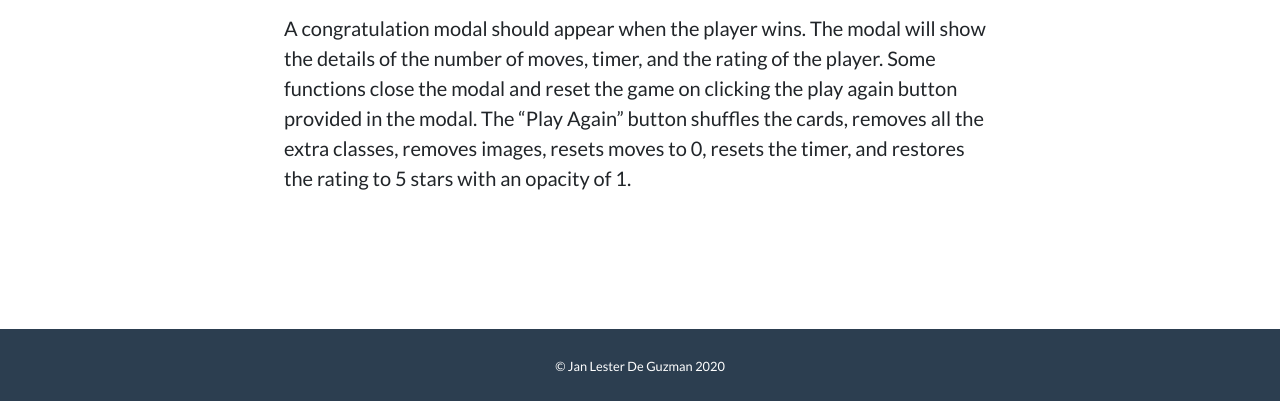
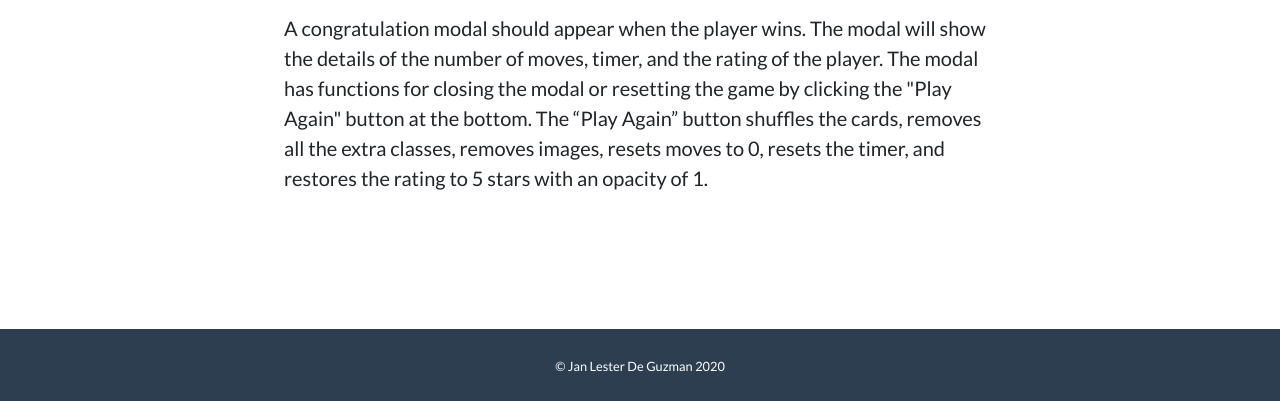
Before and after one commit to janlesterdg/janlesterdg.github.io, a plain HTML site: page projects/memory-matching-game.html in a window 1280 px wide. Shown: the part 2142-2543 px from the top of the page. Drawn offline with nearby package versions, Linux system fonts and the light colour scheme.

Commit message:
Update memory-matching-game.html

```diff
--- a/projects/memory-matching-game.html
+++ b/projects/memory-matching-game.html
@@ -118,10 +118,10 @@
                     <img class="img-fluid border border-primary rounded mb-3" src="../assets/img/portfolio/mm-demo2.gif"
                         alt="" />
                     <p class="lead">A congratulation modal should appear when the player wins. The modal will show the
-                        details of the number of moves, timer, and the rating of the player. Some functions close the
-                        modal and reset the game on clicking the play again button provided in the modal. The “Play
-                        Again” button shuffles the cards, removes all the extra classes, removes images, resets moves to
-                        0, resets the timer, and restores the rating to 5 stars with an opacity of 1.</p>
+                        details of the number of moves, timer, and the rating of the player. The modal has functions for
+                        closing the modal or resetting the game by clicking the "Play Again" button at the bottom. The
+                        “Play Again” button shuffles the cards, removes all the extra classes, removes images, resets
+                        moves to 0, resets the timer, and restores the rating to 5 stars with an opacity of 1.</p>
                 </div>
             </div>
         </div>
```
